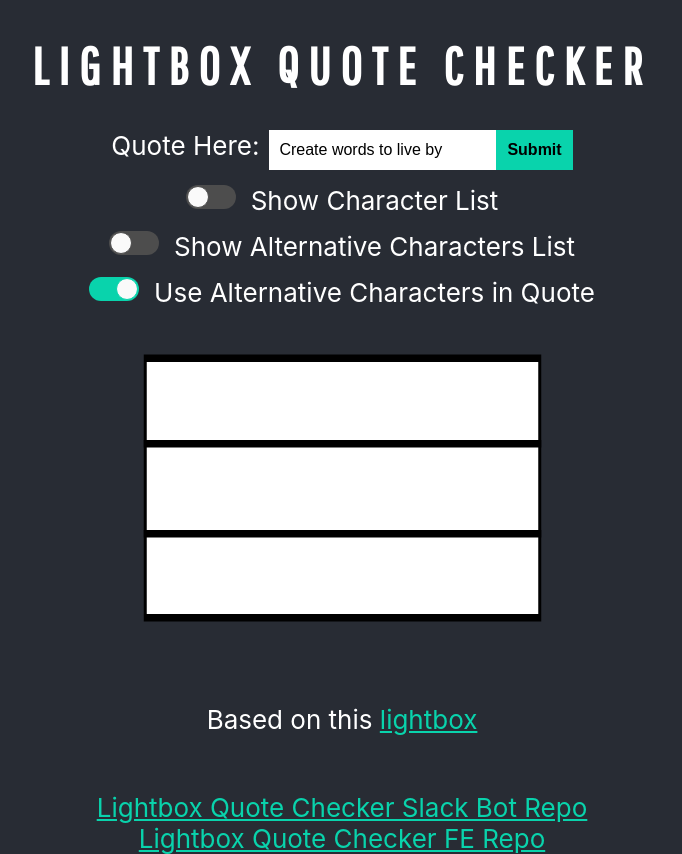
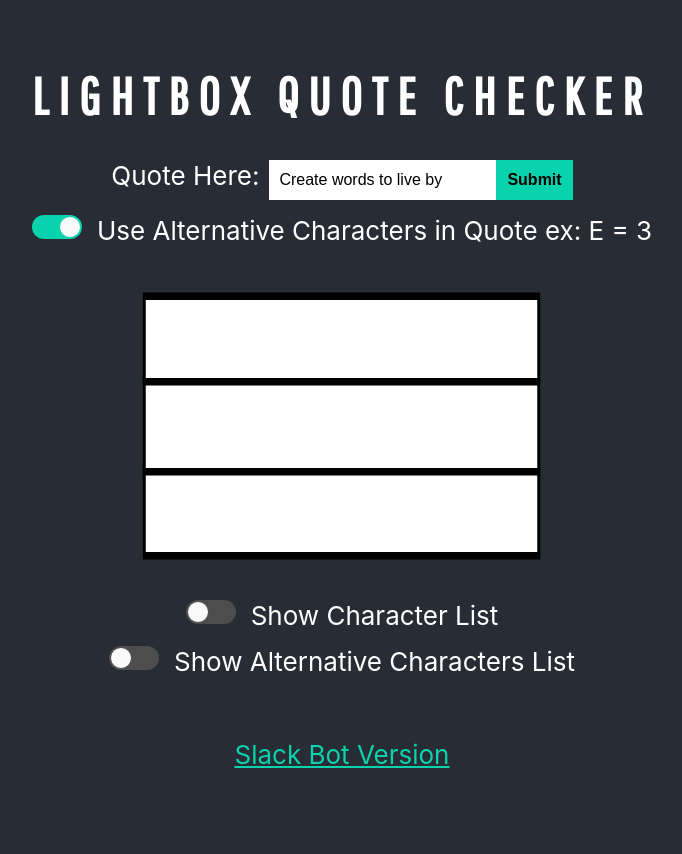
Before and after one commit to HellooooNewman/lightbox-quote-checker, a React (Create React App) app: page / in a window 1280 px wide. Shown: the whole page, without its empty margins (298-980 px from the left). After the commit the page ends 800 px from the top, so only its background shows below. Built offline with nearby package versions, Linux system fonts and the light colour scheme.

Commit message:
Final clean up

```diff
--- a/src/App.css
+++ b/src/App.css
@@ -127,10 +127,9 @@ li {
 }
 
 .character-list li {
-  width: 80px;
+  margin-right: 20px;
 }
 
 .character-list li strong {
-  width: 48px;
   display: inline-block;
 }
--- a/src/App.js
+++ b/src/App.js
@@ -13,17 +13,6 @@ function App() {
       </header>
       <QuoteForm />
         <br></br>
-        <p>
-          Based on this <a
-            className="App-link"
-            href="https://www.amazon.ca/Original-My-Cinema-Lightbox-characters/dp/B0167XQQHO"
-            target="_blank"
-            rel="noopener noreferrer"
-          >lightbox
-        </a>
-        </p>
-
-
         <br></br>
         <div className="github-links">
           <a
@@ -32,16 +21,7 @@ function App() {
             target="_blank"
             rel="noopener noreferrer"
           >
-            Lightbox Quote Checker Slack Bot Repo
-          </a>
-          <br></br>
-          <a
-            className="App-link"
-            href="https://github.com/HellooooNewman/Lightbox-Quote-Checker-FE"
-            target="_blank"
-            rel="noopener noreferrer"
-          >
-            Lightbox Quote Checker FE Repo
+            Slack Bot Version
           </a>
         </div>
     </div>
--- a/src/QuoteForm.js
+++ b/src/QuoteForm.js
@@ -146,6 +146,21 @@ class QuoteForm extends React.Component {
         <div className="input-toggles">
           <label>
             <Toggle
+              defaultChecked={this.state.recommendAlternativeCharacters}
+              icons={false}
+              onChange={this.toggleRecommendAlternativeCharacters} />
+            <span>Use Alternative Characters in Quote ex: E = 3</span>
+          </label>
+        </div>
+        <div className="error" dangerouslySetInnerHTML={{ __html: this.state.error}}></div>
+        <br></br>
+        <div className="new-quote-container">
+          <div className="new-quote" dangerouslySetInnerHTML={{ __html: this.state.newQuote}}></div>
+        </div>
+
+        <div className="input-toggles">
+          <label>
+            <Toggle
               defaultChecked={this.state.showCharacters}
               icons={false}
               onChange={this.toggleShowCharacters} />
@@ -158,23 +173,10 @@ class QuoteForm extends React.Component {
               onChange={this.toggleShowReplacementCharacters} />
             <span>Show Alternative Characters List</span>
           </label>
-          <label>
-            <Toggle
-              defaultChecked={this.state.recommendAlternativeCharacters}
-              icons={false}
-              onChange={this.toggleRecommendAlternativeCharacters} />
-            <span>Use Alternative Characters in Quote</span>
-          </label>
-        </div>
-        <div className="error" dangerouslySetInnerHTML={{ __html: this.state.error}}></div>
-        <br></br>
-        <div className="new-quote-container">
-          <div className="new-quote" dangerouslySetInnerHTML={{ __html: this.state.newQuote}}></div>
-        </div>
           {
             this.state.showCharacters ?
             <div>
-              <p>Count of each character available.</p>
+              <p>Count of each character available</p>
               <div className="character-list">
                 {this.charactersDiv}
               </div>
@@ -191,6 +193,7 @@ class QuoteForm extends React.Component {
             </div>
             : null
           }
+        </div>
       </form>
     );
   }
```
